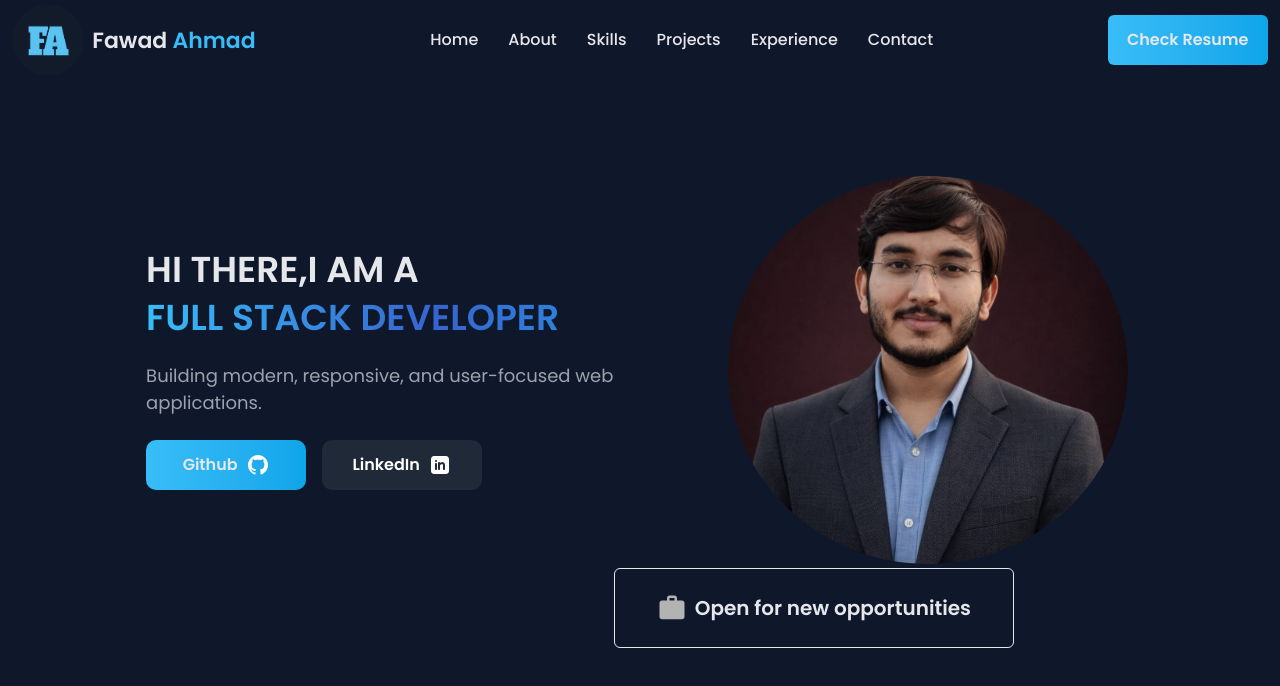
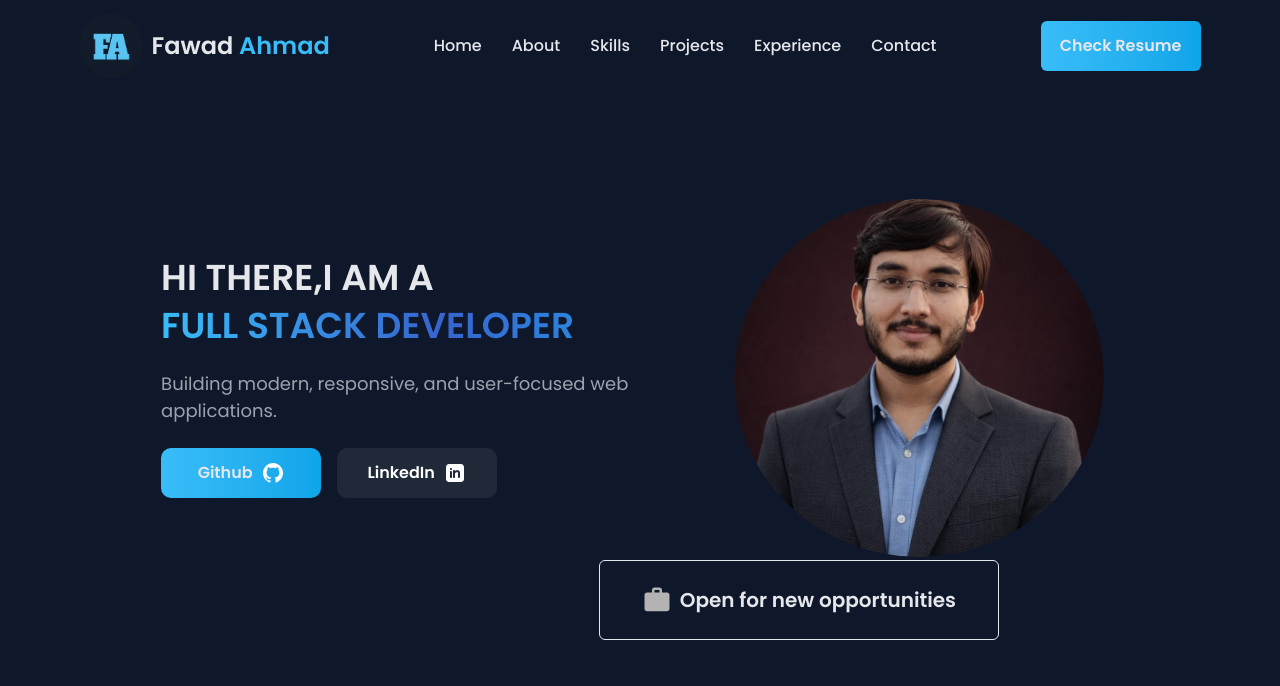
Before and after one commit to FAWAD-AHMAD-168/Personal-Portfolio, a Next.js app: page / in a window 1280 px wide. Shown: the top 686 px of the page. Built offline with nearby package versions, Linux system fonts and the light colour scheme.

Commit message:
feat(Header and Hero):Fixed Header and Home page and made even more responsive

```diff
--- a/app/home/page.tsx
+++ b/app/home/page.tsx
@@ -4,7 +4,7 @@ import HomeRight from "@/components/sections/home/HomeRight";
 const page = () => {
   return (
 
-<section className="absolute top-25  flex  justify-center items-center w-full">
+<section className="absolute top-27  flex  justify-center items-center w-full ">
     <div className=" flex  flex-col-reverse justify-center items-center     lg:flex lg:flex-row  lg:justify-center lg:items-center ">
 
       <HomeLeft />
--- a/components/sections/header/Header.tsx
+++ b/components/sections/header/Header.tsx
@@ -9,8 +9,10 @@ import Hamburger from "@/components/customUI/Hamburger";
 const Header = () => {
   return (
 
-      <header className="fixed z-1000 text-(--text-primary-color) h-20 w-full px-2 flex justify-around items-center xl:gap-37.5  lg-gap-30 md:gap-15  ">
+      <header className="fixed z-1000 text-(--text-primary-color) h-23 w-full   flex justify-center items-center gap-20 sm:gap-22 md:gap-20 lg:gap-26  xl-gap-30   ">
         {/* Profile Section */}
+
+        <div>
 
           <Link href="/" className="flex gap-2 items-center">
           <Image
@@ -20,24 +22,33 @@ const Header = () => {
             width={120}
             height={120}
             className="
-    h-12 w-12
+    h-10 w-10
     sm:h-13 sm:w-13
     md:h-14 md:w-14
-    lg:h-15 lg:w-15
-    xl:h-18 xl:w-18
-    2xl:h-20 2xl:w-20
+    lg:h-16 lg:w-16
+
+
+
+
     rounded-full
     shadow-(--primary-color)
   "
           />
 
-          <h1 className="text-[18px] sm:text-[15px] md:text-[12px] lg:text-[18px] xl:text-[22px] 2xl:text-[24px] text-(--text-primary-color) font-semibold">
+          <h1 className="block sm:block md:hidden lg:block xl:block   text-[16px] sm:text-[16px] md:text-[16px] lg:text-[18px] xl:text-[24px] text-(--text-primary-color) font-semibold">
             Fawad{" "}
-            <span className="ml bg-(--primary-color) bg-clip-text text-transparent">
+            <span className=" bg-(--primary-color) bg-clip-text text-transparent">
               Ahmad
             </span>
           </h1>
+
+          <h1 className="hidden sm:hidden md:block lg:hidden xl:hidden ">
+             <span className="font-semibold bg-(--primary-color) bg-clip-text text-transparent">
+              Fawad.
+            </span>
+          </h1>
           </Link>
+          </div>
 
 
         {/* Nav Menu */}
@@ -62,7 +73,7 @@ const Header = () => {
             type="button"
             className="
     h-[50px] w-[50px] text-[12px] font-semibold rounded-sm
-    md:h-[50px] md:w-[110px] md:text-[13px]
+    md:h-[45px] md:w-[120px] md:text-[12px]
     xl:h-[50px] xl:w-[160px] xl:text-[16px]
   "
           >
--- a/components/sections/home/HomeRight.tsx
+++ b/components/sections/home/HomeRight.tsx
@@ -12,14 +12,14 @@ const HomeRight = () => {
         <Image
           src="/home/profile pic.svg"
           alt="profile"
-          width={400}
-          height={400}
+          width={370}
+          height={370}
           loading="lazy"
           className="rounded-full"
         />
       </motion.div>
 
-      <div className=" hidden  absolute top-117  right-30 text-(--text-primary-color) text-[20px] w-100 h-20 rounded-sm border font-semibold border-(--text-primary-color) xl:flex justify-center items-center gap-2">
+      <div className=" hidden  absolute top-113  right-30  text-(--text-primary-color) text-[20px] w-100 h-20 rounded-sm border font-semibold border-(--text-primary-color) xl:flex justify-center items-center gap-2">
         <Image
           src="/home/work.svg"
           alt="work"
```
